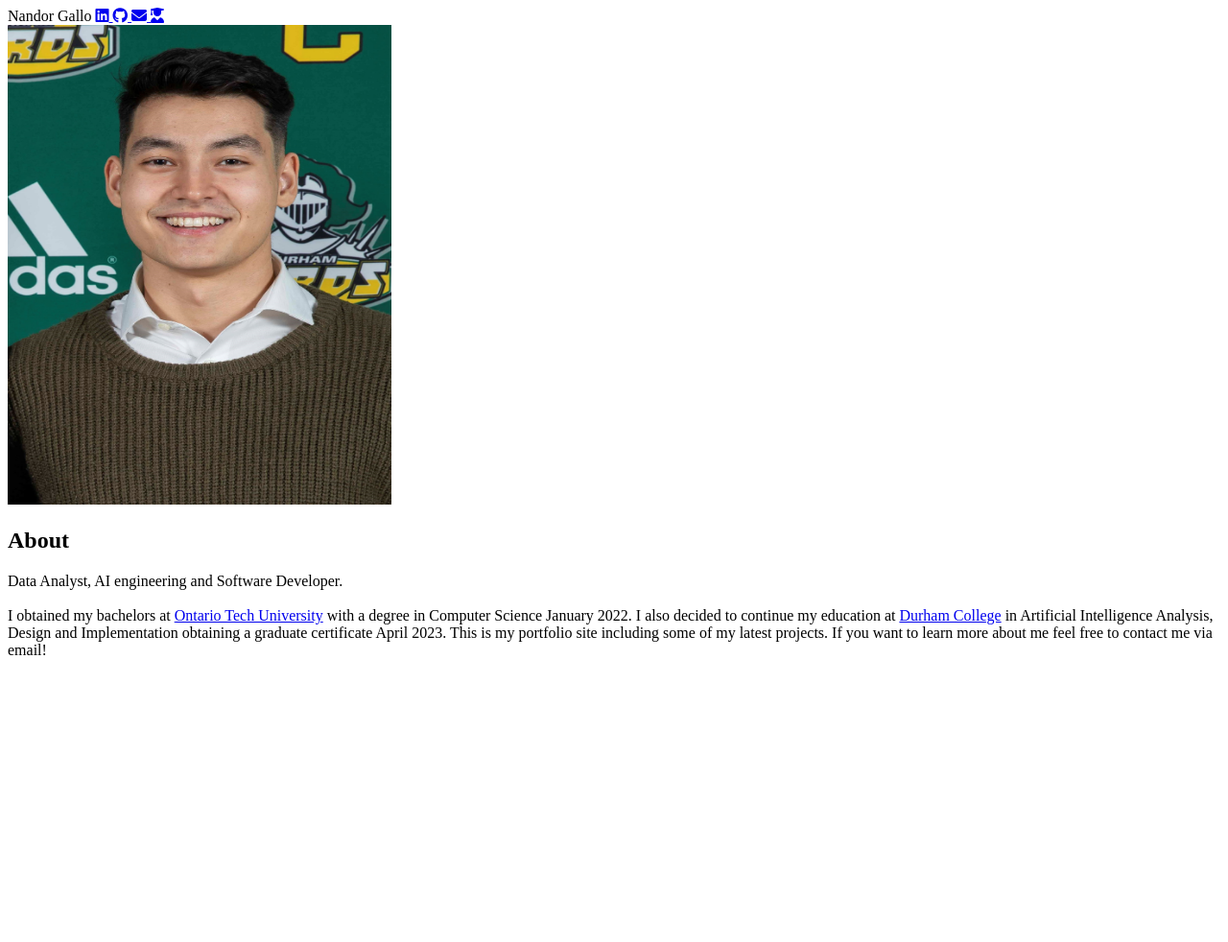
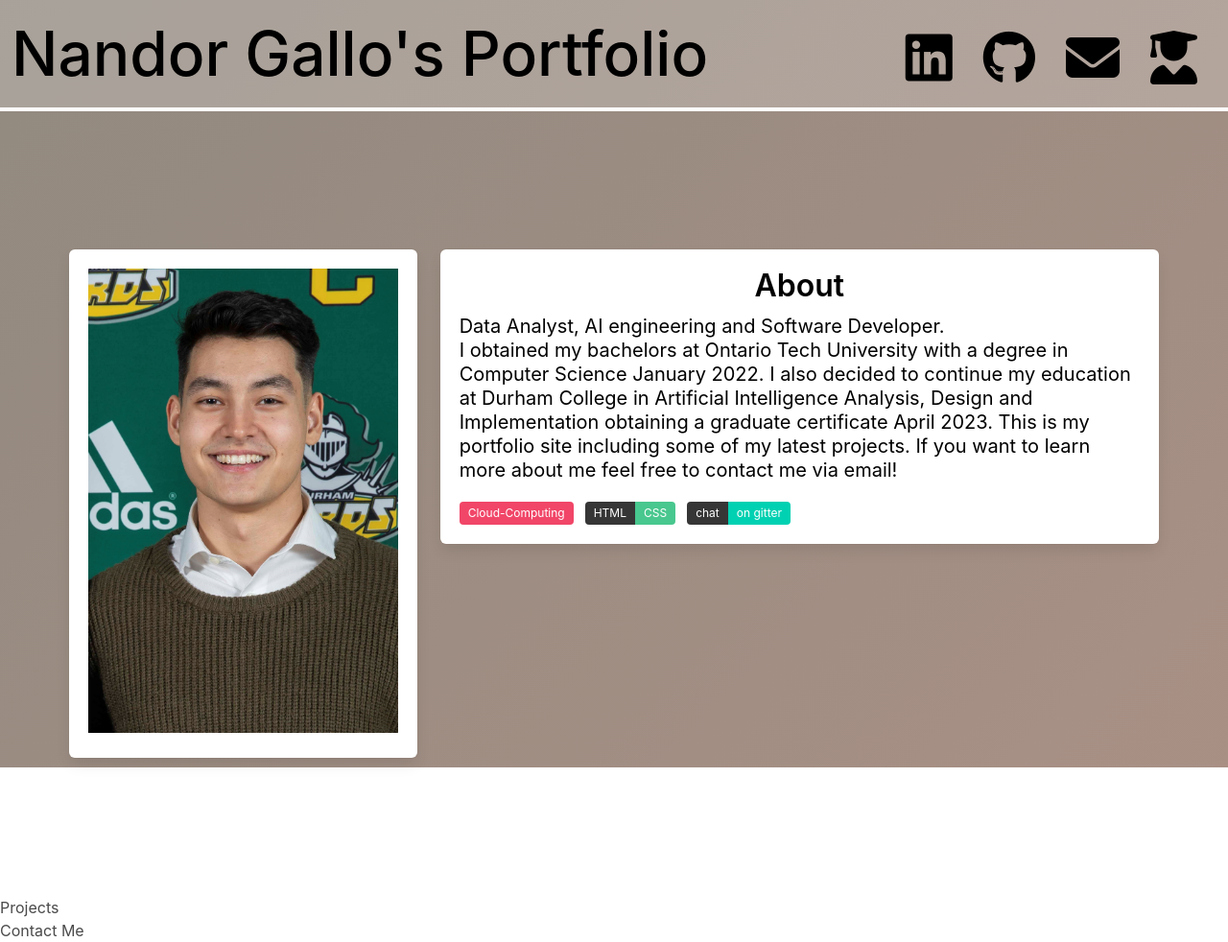
Before and after one commit to nandor-gallo/nandor-gallo.com, a website: page index.html in a window 1280 px wide. Shown: the whole page at 96% size. Before the commit the page ends 800 px from the top, so only its background shows below. Drawn offline with nearby package versions, Linux system fonts and the light colour scheme.

Commit message:
Added bulma css for styling

```diff
--- a/index.html
+++ b/index.html
@@ -6,45 +6,72 @@
     <head>
         <title>Nandor Gallo's Portfolio</title>
         <script src="https://kit.fontawesome.com/60b13ac983.js" crossorigin="anonymous"></script>
+        <link rel="stylesheet" href="https://cdn.jsdelivr.net/npm/bulma@0.9.4/css/bulma.min.css">
         <link rel="stylesheet" , type="text/css" , href="styles/index.css" />
+        <link rel="stylesheet" href="styles/main.css">
+        <meta name="viewport" content="width=device-width, initial-scale=1">
 
     </head>
-
+    <!-- Includes: Name, Header Links, and Social icons... -->
     <header>
-        <!-- Includes: Name, Header Links, and Social icons... -->
-        <nav class="navbar">
-            <div class="top">
-                <a>Nandor Gallo</a>
-                <a rel="noopener noreferrer" class="social-media-icon" href="https://www.linkedin.com/in/nandor-gallo-82a168145/"
-                    data-hint="LinkedIn" target="_blank" aria-label="Linkedin-Link">
+        <nav class="navbar" role="navigation" aria-label="main navigation">
+            <div class="navbar-brand">
+                <a class="navbar-item" href="#">
+                    <h1 class="name"> Nandor Gallo's Portfolio </h1>
+                </a>
+            </div>
+            <div class="navbar-end">
+                <div class="navbar-brand">
+                    <a class="social-media-icon" href="https://www.linkedin.com/in/nandor-gallo-82a168145/">
                         <i class="fab fa-linkedin"></i>
                     </a>
-                <a rel="noopener noreferrer" class="social-media-icon" href="https://github.com/nandor-gallo" data-hint="Github" target="_blank" aria-label="Github-Link">
+                </div>
+                <div class="navbar-brand">
+                    <a class="social-media-icon" href="https://github.com/nandor-gallo">
                         <i class="fab fa-github"></i>
                     </a>
-                <a rel="noopener noreferrer" class="social-media-icon" href="mailto:nandorgallo@gmail.com" data-hint="Email"
-                    aria-label="Gmail-Link">
+                </div>
+                <div class="navbar-brand">
+                    <a class="social-media-icon" href="mailto:nandorgallo@gmail.com">
                         <i class="fas fa-envelope"></i>
                     </a>
-
-                <a rel="noopener noreferrer" class="social-media-icon" href="https://ontariotechu.ca/programs/undergraduate/computers-and-technology/computer-science/index.php" data-hint="Ontario Tech Computer Science School Website" aria-label="University-Link">
+                </div>
+                <div class="navbar-brand">
+                    <a class="social-media-icon"
+                        href="https://ontariotechu.ca/programs/undergraduate/computers-and-technology/computer-science/index.php">
                         <i class="fas fa-user-graduate"></i>
                     </a>
+                </div>
             </div>
         </nav>
 
     </header>
 
+
     <body class="mainBody">
         <!-- About Me Card -->
-        <div class="AboutBox">
+        <section class="hero is-medium is-info">
+            <div class="hero-body">
+                <div class="container">
+                    <div class="columns is-one-third">
+                        <div class="column">
+                            <div class="box">
                                 <img class="profilePicture" src="resources/profilePicture.jpg" height="500px" width="400px">
-            <h2>About</h2>
-            <p>
-                Data Analyst, AI engineering and Software Developer.
-                <br><br>
+                            </div>
+
+                        </div>
+                        <div class="column is-two-thirds">
+                            <div class="container">
+                                <div class="box">
+                                    <div class="content">
+                                        <p class="title">
+                                            About
+                                        </p>
+                                        <p class="subtitle">
+                                            Data Analyst, AI engineering and Software Developer. <br>
                                             I obtained my bachelors at <a rel="noopener noreferrer" data-content="Ontario Tech University"
-                href="https://ontariotechu.ca/programs/undergraduate/computers-and-technology/computer-science/index.php" target="_blank">Ontario Tech University</a> with a degree in Computer Science January 2022. I also decided to
+                                                href="https://ontariotechu.ca/programs/undergraduate/computers-and-technology/computer-science/index.php"
+                                                target="_blank">Ontario Tech University</a> with a degree in Computer Science January 2022. I also decided to
                                             continue my education at
                                             <a rel="noopener noreferrer" data-content="Ontario Tech University"
                                                 href="https://durhamcollege.ca/programs/artificial-intelligence-analysis-design-and-implementation-graduate-certificate"
@@ -52,14 +79,49 @@
                                             graduate certificate April 2023. This is my portfolio site including some of my
                                             latest projects. If you want to learn more about me feel free to contact me via email!
                                         </p>
+                                        <div class="field is-grouped is-grouped-multiline">
+                                            <div class="control">
+                                                <div class="tags">
+                                                    <span class="tag is-danger">Cloud-Computing</span>
+                                                </div>
+                                            </div>
+
+                                            <div class="control">
+                                                <div class="tags has-addons">
+                                                    <span class="tag is-dark">HTML</span>
+                                                    <span class="tag is-success">CSS</span>
+                                                </div>
+                                            </div>
+
+                                            <div class="control">
+                                                <div class="tags has-addons">
+                                                    <span class="tag is-dark">chat</span>
+                                                    <span class="tag is-primary">on gitter</span>
+                                                </div>
+                                            </div>
+                                        </div>
 
                                     </div>
+
+
+                                </div>
+
+                            </div>
+                        </div>
+                    </div>
+                </div>
+            </div>
+        </section>
+
+
         <!-- Put Projects in Cards -->
         <div class="Projects">
+            <h2>Projects</h2>
 
         </div>
         <!-- Contact Me Card -->
         <div class="Contact">
+            <h2>Contact Me</h2>
 
         </div>
     </body>
--- /dev/null
+++ b/package.json
@@ -0,0 +1,5 @@
+{
+  "dependencies": {
+    "bulma": "^0.9.4"
+  }
+}
--- a/styles/index.css
+++ b/styles/index.css
@@ -1,3 +1,24 @@
-.mainBody{
+.social-media-icon>i {
+    font-size: 3.5rem;
+    transition: transform .1s ease;
+    color: black;
+    padding-right: 2rem;
+}
 
+.name{
+    font-size: 4rem;
+    font-weight: 500;
+    color: black;
 }
+
+
+.navbar-end{
+    justify-content: flex-end;
+    margin-left: auto;
+    place-items: flex-end;
+    padding-bottom: 1.5rem;
+}
+
+#end{
+    place-items: flex-end;
+}
--- /dev/null
+++ b/styles/style.scss
@@ -0,0 +1,7 @@
+
+$hero-colors: #EE4E34;
+
+
+.hero.is-info{
+    background-color: $hero-colors;
+}
```
Also changed, not shown: bulma.html (added, +93 -0 lines), styles/main.css (added), 2 other files. Lines whose indentation alone changed are shown as unchanged.
